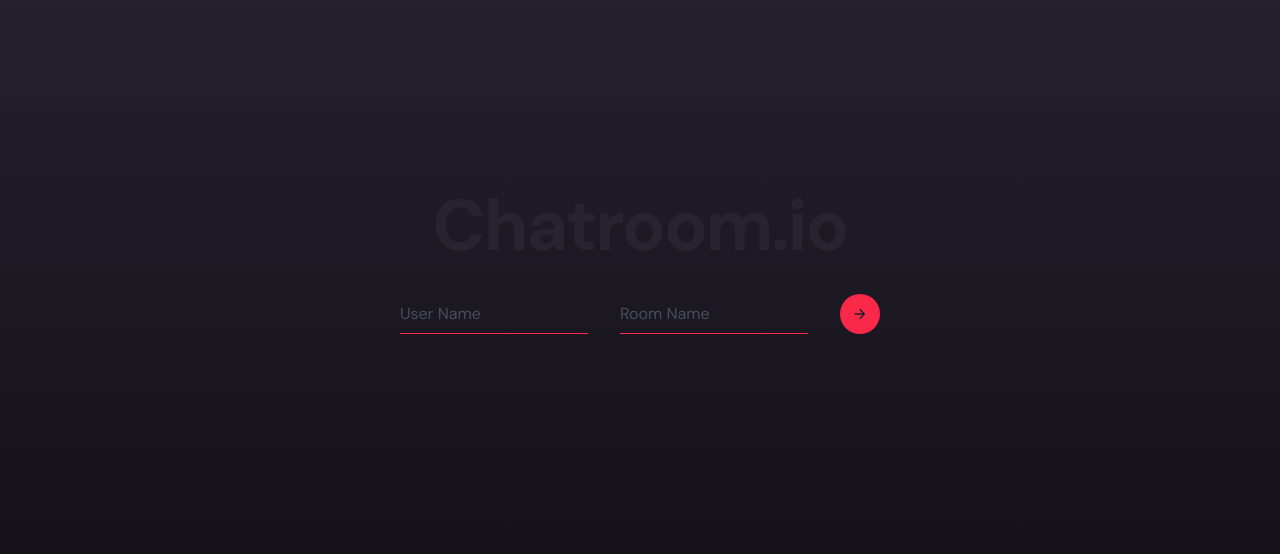
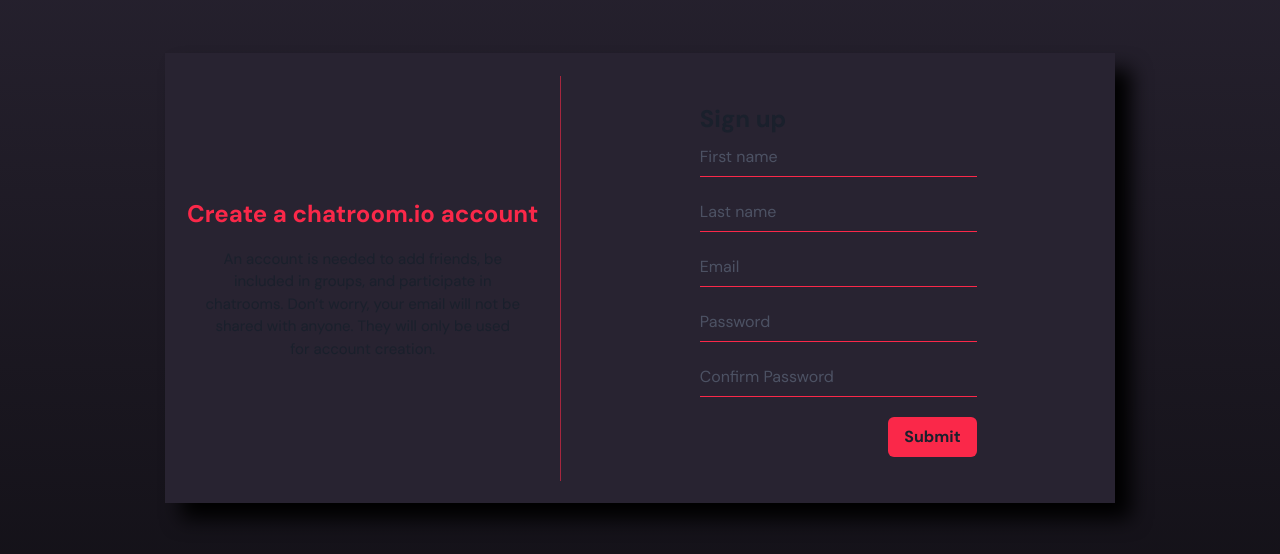
Before and after one commit to saldanaj97/ChatApp, a React (Create React App) app in the folder chat-client/: page / in a window 1280 px wide. Shown: the part 122-676 px from the top of the page. Built offline with nearby package versions, Linux system fonts and the light colour scheme; no server answers.

Commit message:
Signup page styling

```diff
--- a/chat-client/src/App.js
+++ b/chat-client/src/App.js
@@ -7,8 +7,8 @@
 
 import Login from './Components/Login/Login'
 import Chat from './Components/Chat/Chat.js'
-import Groups from './Components/Groups/Groups'
 import DefaultPage from './Components/DefaultPage'
+import Signup from './Components/Login/Signup';
 
 import './App.css'
 
@@ -29,7 +29,7 @@
             <Flex className="App" align='center' justifyContent='center'>
               <Router>
                 <Routes>
-                  <Route path='/' exact element={<Login />} />
+                  <Route path='/' exact element={<Signup />} />
                   <Route path='/chat' element={<Chat />} />
                   <Route element={<DefaultPage />} />
                 </Routes>
--- a/chat-client/src/Components/Login/Signup.js
+++ b/chat-client/src/Components/Login/Signup.js
@@ -4,37 +4,36 @@
 
 const Signup = () => {
     return (
-        <Flex className='signup-container' direction='row' width={{ base: '100%', sm: '950px' }} height={{ base: '100%', sm: '450px' }} bg='white'>
+        <Flex className='signup-container' direction='row' width={{ base: '100%', sm: '950px' }} height={{ base: '100%', sm: '450px' }}>
             {/* Small bio about what the user is registering for */}
-            <Flex className='registration-info' direction='column' width='50%' height='40%' margin='auto auto'>
+            <Flex className='registration-info'>
                 <Flex className='title-container' margin='auto auto'>
-                    <Text className='reg-info-title' fontWeight='semibold'>Create a chatroom.io account</Text>
+                    <Text className='reg-info-title'>Create a chatroom.io account</Text>
                 </Flex>
                 <Flex className='description-container' width='80%' margin='auto auto'>
-                    <Text className='reg-info-description' fontWeight='thin' textAlign='center'>
+                    <Text className='reg-info-description'>
                         An account is needed to add friends, be included in groups, and participate in chatrooms.
-                        Don’t worry, your email and DOB will not be shared with anyone.
-                        These will just be used to verify you are real and of age to participate in the chatroom.
+                        Don’t worry, your email will not be shared with anyone. They will only be used for account creation.
                     </Text>
                 </Flex>
             </Flex>
 
             {/* Center Divider */}
-            <Flex height='90%' margin='auto'><Divider orientation='vertical' borderColor='red' /></Flex>
+            <Flex height='90%' margin='auto'><Divider orientation='vertical' borderColor='#FA2849' /></Flex>
 
             {/* Sign up forms */}
-            <Flex direction='column' className='signup-forms' width='70%' height='100%' margin='5% 0%'>
-                <Text width='50%' m='0 auto 15px auto'>Sign up</Text>
-                <Flex width='50%' margin='0px auto'>
+            <Flex className='signup-forms' margin='5% 0%'>
+                <Text className='signup-title' width='50%' margin='0 auto 15px auto' >Sign up</Text>
+                <Box width='50%' margin='0px auto'>
                     <FormControl>
-                        <Input id='firstname' width='100%' mb='15px' placeholder='First name' />
-                        <Input id='lastname' width='100%' mb='15px' placeholder='Last name' />
-                        <Input id='email' type='email' width='100%' mb='15px' placeholder='Email' />
-                        <Input id='password' type='password' width='100%' mb='15px' placeholder='Password' />
-                        <Input id='confirm-pass' width='100%' mb='15px' placeholder='Confirm Password' />
+                        <Input variant='flushed' id='firstname' focusBorderColor=' #FA2849' placeholder='First name' />
+                        <Input variant='flushed' id='lastname' focusBorderColor=' #FA2849' placeholder='Last name' />
+                        <Input variant='flushed' id='email' focusBorderColor=' #FA2849' type='email' placeholder='Email' />
+                        <Input variant='flushed' id='password' focusBorderColor=' #FA2849' type='password' placeholder='Password' />
+                        <Input variant='flushed' id='confirm-pass' focusBorderColor=' #FA2849' placeholder='Confirm Password' />
                     </FormControl>
-                </Flex>
-                <Flex width='50%' justifyContent='flex-end' m='5px auto'><Button>Submit</Button></Flex>
+                </Box>
+                <Flex width='50%' justifyContent='flex-end' m='5px auto'><Button bg='#FA2849'>Submit</Button></Flex>
             </Flex>
         </Flex>
     )
--- a/chat-client/src/Components/Login/Signup.scss
+++ b/chat-client/src/Components/Login/Signup.scss
@@ -1,7 +1,41 @@
 @import url('https://fonts.googleapis.com/css2?family=DM+Sans:wght@400;500;700&display=swap');
 
-.App{
+.signup-container{
     font-family: 'DM Sans';
     height: 100vh;
-    background: linear-gradient(0deg, rgba(17,15,21,1) 0%, rgba(40,35,49,1) 100%);
+    background-color: #282331;
+    filter: drop-shadow(16px 16px 10px black);
+    .registration-info {
+        flex-direction: column;
+        margin: auto auto;
+        width: 50% ;
+        height: 40%;
+        .reg-info-title {
+            font-weight: Bold;
+            font-size: 24px;
+            color: #FA2849;
+        }
+        .reg-info-description {
+            font-weight: 100;
+            font-size: 15px;
+            text-align: center;
+        }
+    }
+
+    .signup-forms {
+        flex-direction: column;
+        width: 70%;
+        height: 100%;
+        .signup-title {
+            font-weight: 600;
+            font-size: 24px;
+            margin-bottom: 0;
+        }
+    }
+
+    Input {
+        margin-bottom: 15px;
+        border-color: #FA2849;
+        color: #FA2849;
+    }
 }
```
